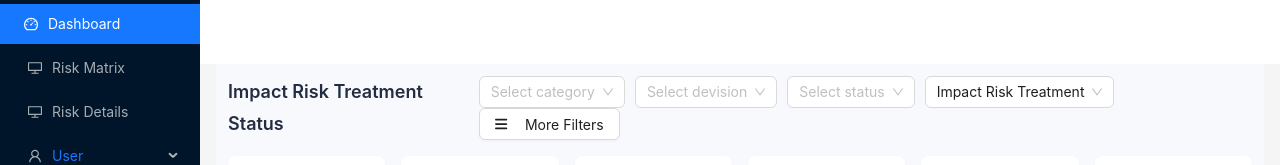
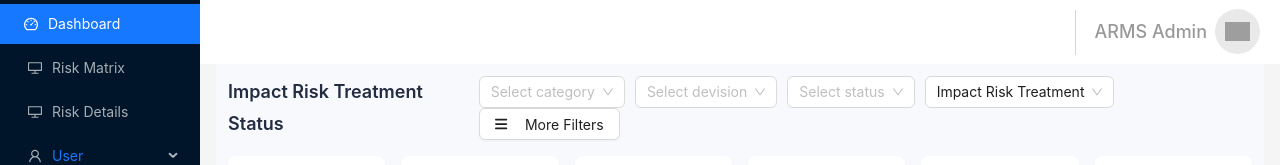
Before and after one commit to geoedgepm/arms-web, a Next.js app: page / in a window 1280 px wide. Shown: the top 165 px of the page. Built offline with nearby package versions, Linux system fonts and the light colour scheme; no server answers; grey boxes are pictures that could not be loaded.

Commit message:
modified feature

```diff
--- a/src/app/globals.css
+++ b/src/app/globals.css
@@ -142,3 +142,71 @@ body {
   font-weight: 600;
   line-height: 175%;
 }
+
+.header-bar {
+  display: flex;
+  justify-content: flex-end;
+  align-items: center;
+}
+
+.header-bar .profile {
+  padding: 20px;
+  position: relative;
+}
+
+.header-bar .profile .ant-dropdown-trigger::before {
+  content: '';
+  height: 45px;
+  width: 1px;
+  background: #b5b3b385;
+  left: 0;
+  position: absolute;
+  bottom: 30px;
+}
+
+.header-bar .profile .ant-dropdown-trigger {
+  color: #999;
+  font-weight: 500;
+  font-size: 18px;
+}
+
+.header-bar .profile .icon-profile {
+  background: #dddddda6;
+  border-radius: 50px;
+  height: 45px;
+  width: 45px;
+  display: flex;
+  align-items: center;
+  justify-content: center;
+}
+
+.header-bar .profile .icon-profile img {
+  width: 25px;
+}
+
+.ant-dropdown {
+  top: 67px !important;
+  width: 200px;
+}
+
+.ant-dropdown-menu-item,
+.ant-dropdown-menu-submenu {
+  padding: 14px 20px !important;
+  border-radius: 0 !important;
+  font-size: 16px !important;
+  font-weight: 400 !important;
+  color: #000 !important;
+}
+
+.ant-dropdown-menu-item:not(:last-child),
+.ant-dropdown-menu-submenu {
+  border-bottom: 1px solid #a8a8a88f;
+}
+
+.ant-dropdown-menu {
+  padding: 0 !important;
+}
+
+.ant-dropdown-menu-item .icon-menu {
+  margin-right: 10px;
+}
--- a/src/app/layout.tsx
+++ b/src/app/layout.tsx
@@ -6,9 +6,18 @@ import {
   DesktopOutlined,
   FileOutlined,
   UserOutlined,
+  LogoutOutlined,
+  SettingOutlined
 } from '@ant-design/icons'
 import type { MenuProps } from 'antd'
-import { Breadcrumb, Layout, Menu, theme } from 'antd'
+import {
+  Breadcrumb,
+  Layout,
+  Menu,
+  theme,
+  Dropdown,
+  Space
+} from 'antd'
 import Link from 'next/link'
 import './globals.css'
 import StyledComponentsRegistry from '../../lib/AntdRegistry'
@@ -52,6 +61,22 @@ const metadata: Metadata = {
   description: 'Generated by create next app',
 }
 
+// const items: MenuProps['items'] = [
+//   {
+//     label: <a href='/#'> <SettingOutlined className='icon-menu'/>Change Role</a>,
+//     key: '0',
+//   },
+//   {
+//     label: <a href='/#'> <SettingOutlined className='icon-menu' />Change Password</a>,
+//     key: '2',
+//   },
+//   {
+//     label: <a href='/#'><LogoutOutlined className='icon-menu' />Logout</a>,
+//     key: '3',
+//   },
+// ];
+
+
 export default function RootLayout({
   children,
 }: {
@@ -73,7 +98,20 @@ export default function RootLayout({
                 <Menu theme="dark" defaultSelectedKeys={['1']} mode="inline" items={items} />
               </Sider>
               <Layout>
-                <Header style={{ padding: 0, background: colorBgContainer }} />
+                <Header className='header-bar' style={{ padding: 0, background: colorBgContainer }}>
+                  <div className='profile'>
+                    <Dropdown menu={{items}} trigger={['click']}>
+                      <a onClick={(e) => e.preventDefault()}>
+                        <Space>
+                          ARMS Admin
+                          <div className='icon-profile'>
+                            <img src='https://ps.w.org/user-avatar-reloaded/assets/icon-128x128.png?rev=2540745' alt='profile'/>
+                          </div>
+                        </Space>
+                      </a>
+                    </Dropdown>
+                  </div>
+                </Header>
                 <Content style={{ margin: '0 16px' }}>
                   {children}
                 </Content>
```
